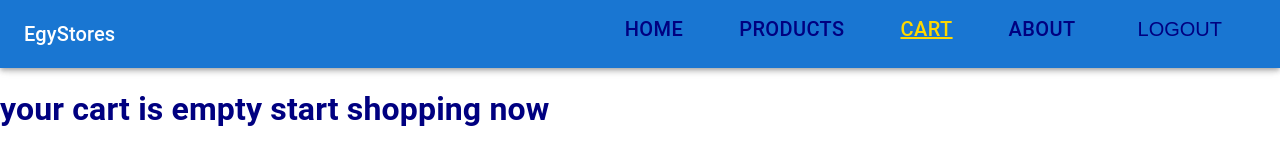
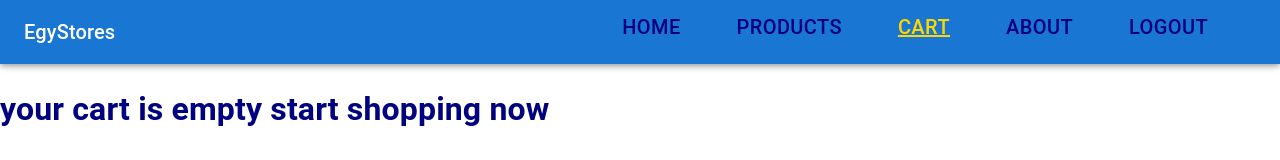
Before and after one commit to mohamed000123/EgyStores, a React (Create React App) app: page /cart in a window 1280 px wide. Shown: the top 160 px of the page. Built offline with nearby package versions, Linux system fonts and the light colour scheme; sample sign-in values are in the browser's storage.

Commit message:
add password confirm

```diff
--- a/public/index.html
+++ b/public/index.html
@@ -2,7 +2,7 @@
 <html lang="en">
   <head>
     <meta charset="utf-8" />
-    <link rel="icon" href="%PUBLIC_URL%/favicon.ico" />
+    <link rel="icon" href="./logo.png" />
     <meta name="viewport" content="width=device-width, initial-scale=1" />
     <meta name="theme-color" content="#000000" />
     <meta
@@ -19,7 +19,7 @@
       crossorigin="anonymous"
       referrerpolicy="no-referrer"
     />
-    <title>React App</title>
+    <title>Egy stores</title>
   </head>
   <body>
     <div id="root"></div>
--- a/src/components/nav.jsx
+++ b/src/components/nav.jsx
@@ -25,9 +25,12 @@ function Nav(props) {
     <NavLink to="/products">Products</NavLink>,
     <NavLink to="/cart">Cart</NavLink>,
     <NavLink to="/about">About</NavLink>,
-    <button className="logoutBtn" onClick={logout}>LOGOUT</button>,
+    <NavLink  onClick={logout} className="logout">
+      Logout
+    </NavLink>,
   ];
- function logout() {
+ function logout(e) {
+    e.preventDefault();
    localStorage.removeItem("user_id");
    navigate("/login")
  }
--- a/src/index.css
+++ b/src/index.css
@@ -5,30 +5,16 @@ nav a {
   font-size: 20px;
   color: Navy;
 }
-nav button{
-font-size: 20px;
-color: Navy;
-background-color: transparent;
-border:none;
-margin-top: 11px;
-}
-nav {
-  background-color: #ccc;
-}
 
 nav a.active {
   color: gold;
   text-decoration: underline;
 }
-
-
-.nav-bar {
-  margin-bottom: 50px !important;
+.logout{
+  color:navy !important;
+  text-decoration: none !important;
 }
 
-.navBar {
-  margin-bottom: 0px !important;
-}
 /* nav bar with home */
 /* .position{
   position: absolute;
--- a/src/register/signup.jsx
+++ b/src/register/signup.jsx
@@ -18,11 +18,13 @@ const Signup = () => {
   //
   const [email, setEmail] = useState("");
   const [password, setPassword] = useState("");
+  const [confirmPassword, setConfirmPassword] = useState("");
   const [isValiedMail, setIsValidMail] = useState(false);
   const [isValiedPassword, setIisValiedPassword] = useState(false);
   const warning = useRef();
   const passwordWarning = useRef();
   const mailWarning = useRef();
+  const passwordConfirmWarning = useRef();
   let usersArray = [];
   if (JSON.parse(localStorage.getItem("users")) != null) {
     usersArray = JSON.parse(localStorage.getItem("users"));
@@ -41,8 +43,11 @@ const Signup = () => {
       } else {
         setIsValidMail(true);
       }
-      if (!password || password.length <= 5) {
+      if ( password.length <= 5 ) {
         passwordWarning.current.style.display = "block";
+      }
+      if (password !== confirmPassword) {
+        passwordConfirmWarning.current.style.display = "block" ;
       } else {
         setIisValiedPassword(true);
       }
@@ -80,6 +85,9 @@ const Signup = () => {
           <p ref={mailWarning} className={styles.mailWarning}>
             Please enter valid mail
           </p>
+          <p ref={warning} className={styles.warning}>
+            already used email
+          </p>
           <label for="password">Password</label>
           <input
             id="password"
@@ -92,8 +100,17 @@ const Signup = () => {
           <p ref={passwordWarning} className={styles.passwordWarning}>
             password must be more than 5 characters
           </p>
-          <p ref={warning} className={styles.warning}>
-            already used email
+          <label for="confirm-password">Confirm Password</label>
+          <input
+            id="confirm-password"
+            type="password"
+            placeholder="Confirm Password"
+            onChange={(e) => {
+              setConfirmPassword(e.target.value);
+            }}
+          />
+          <p ref={passwordConfirmWarning} className={styles.passwordWarning}>
+            unmatched password
           </p>
           <button id="btn" onClick={signUp}>
             Sign Up
```
Also changed, not shown: public/logo.png (added).
